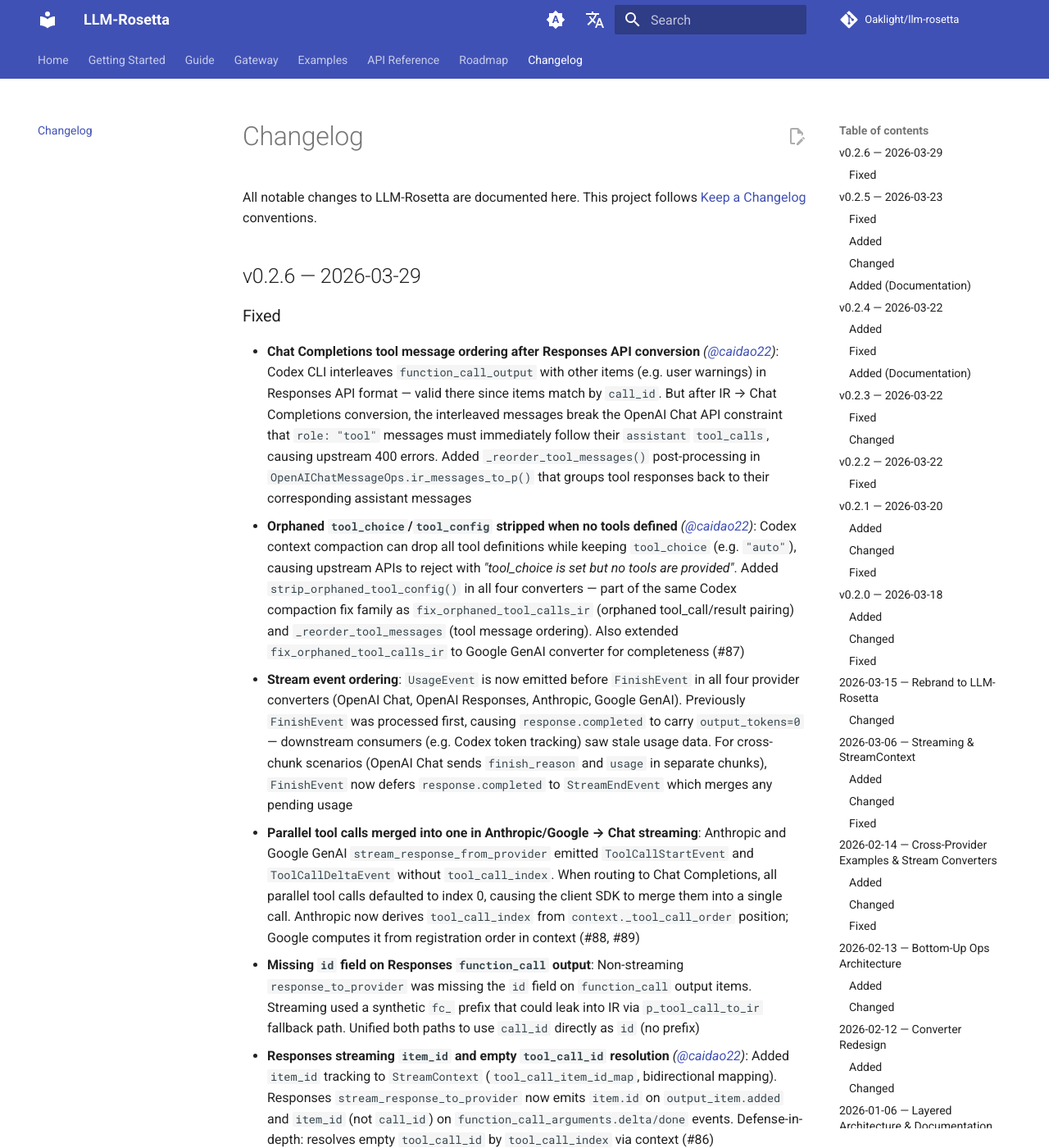
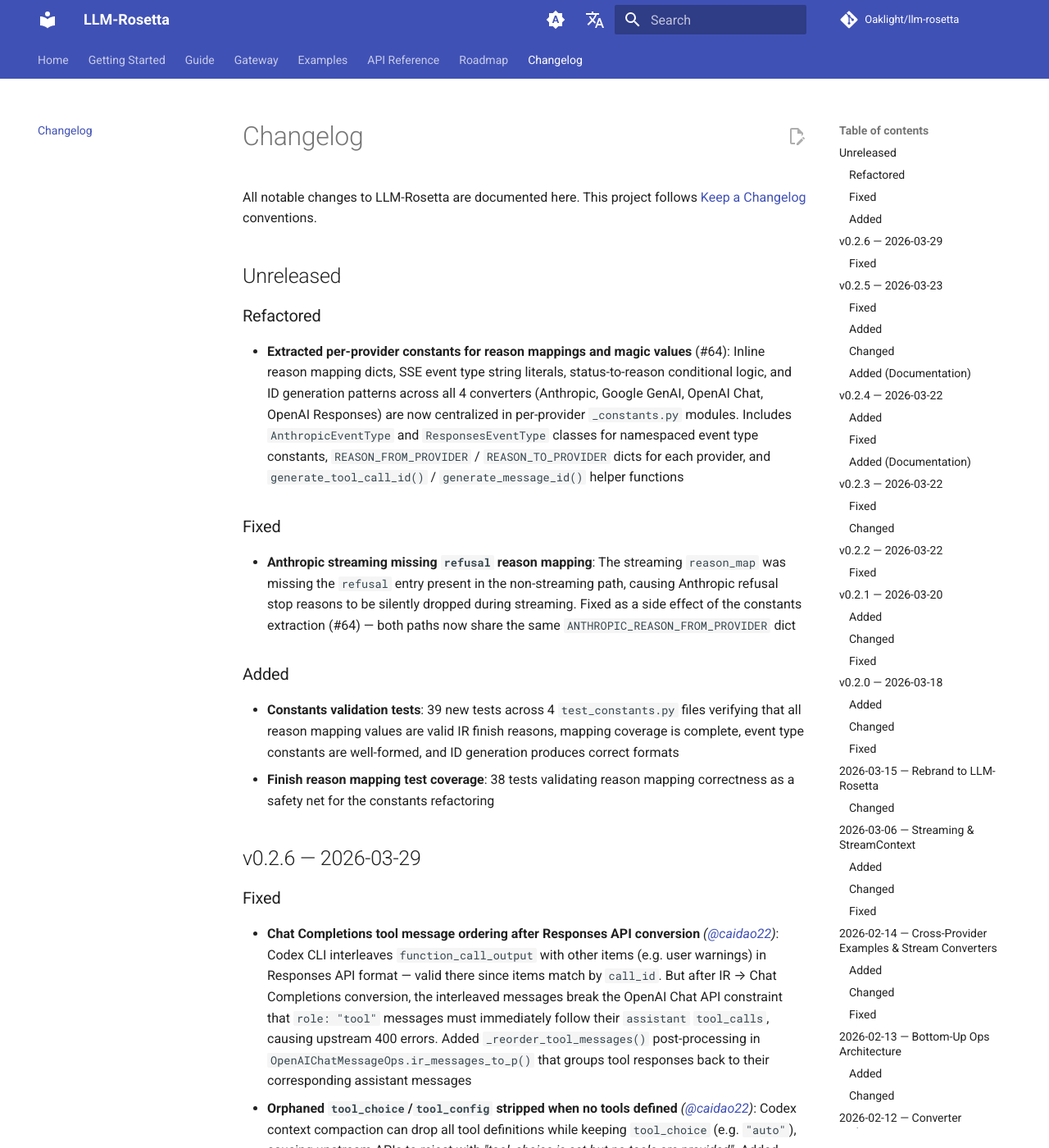
Before and after one commit to Oaklight/llm-rosetta, an MkDocs documentation site: the page built from docs/changelog.md, in a window 1280 px wide and 1400 px high. Shown: the whole window at 82% size. Built offline with MkDocs 1.6.1 and Material for MkDocs 9.7.7, drawn with Linux system fonts in a browser that asks for light colours; comment, search, counter and statistics services are not loaded.

Commit message:
docs: update changelog with #64 refactoring and streaming refusal fix

```diff
--- a/docs/changelog.md
+++ b/docs/changelog.md
@@ -5,6 +5,21 @@
 # Changelog
 
 All notable changes to LLM-Rosetta are documented here. This project follows [Keep a Changelog](https://keepachangelog.com/) conventions.
+
+## Unreleased
+
+### Refactored
+
+- **Extracted per-provider constants for reason mappings and magic values** (#64): Inline reason mapping dicts, SSE event type string literals, status-to-reason conditional logic, and ID generation patterns across all 4 converters (Anthropic, Google GenAI, OpenAI Chat, OpenAI Responses) are now centralized in per-provider `_constants.py` modules. Includes `AnthropicEventType` and `ResponsesEventType` classes for namespaced event type constants, `REASON_FROM_PROVIDER` / `REASON_TO_PROVIDER` dicts for each provider, and `generate_tool_call_id()` / `generate_message_id()` helper functions
+
+### Fixed
+
+- **Anthropic streaming missing `refusal` reason mapping**: The streaming `reason_map` was missing the `refusal` entry present in the non-streaming path, causing Anthropic refusal stop reasons to be silently dropped during streaming. Fixed as a side effect of the constants extraction (#64) — both paths now share the same `ANTHROPIC_REASON_FROM_PROVIDER` dict
+
+### Added
+
+- **Constants validation tests**: 39 new tests across 4 `test_constants.py` files verifying that all reason mapping values are valid IR finish reasons, mapping coverage is complete, event type constants are well-formed, and ID generation produces correct formats
+- **Finish reason mapping test coverage**: 38 tests validating reason mapping correctness as a safety net for the constants refactoring
 
 ## v0.2.6 — 2026-03-29
 
```
